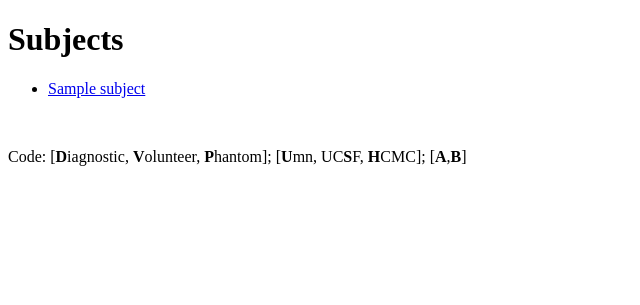
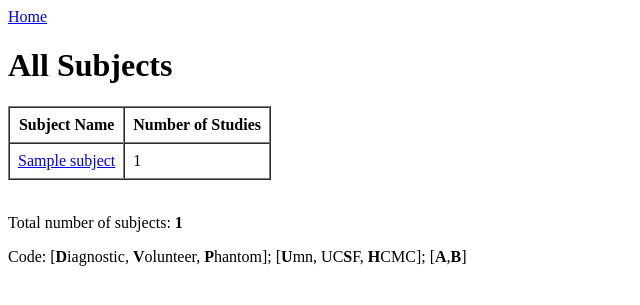
Before and after one commit to patbolan/slug, a Flask app: template templates/subjects.html in a window 1280 px wide. Shown: the top 305 px of the page, without its empty margins (0-640 px from the left). Run offline with Flask 3, Linux system fonts and the light colour scheme; the template is opened without the code that fills it: most values are stand-ins (such as "Sample title", 1, 10 or a date in 2020).

Commit message:
Enhanced Subjects page

```diff
--- a/app.py
+++ b/app.py
@@ -5,9 +5,28 @@ import random
 import time
 import csv  # Add this import for handling CSV files
 import json  # Add this import for handling JSON files
+import re  # Add this import for regular expressions
 
 app = Flask(__name__)
 DATA_DIR = '/home/bakken-raid8/pcad2/data'
+
+
+def get_all_subjects():
+    pattern = re.compile(r'^[A-Z]{3}-\d{4}$')  # Pattern for XXX-0000
+    subjects = [d for d in os.listdir(DATA_DIR) if os.path.isdir(os.path.join(DATA_DIR, d)) and pattern.match(d)]
+    subjects.sort()
+    return subjects
+
+def get_studies_for_subject(subject_name):
+    subject_path = os.path.join(DATA_DIR, subject_name)
+    if not os.path.isdir(subject_path):
+        return []
+    pattern = re.compile(r'MR-\d{8}$')  # Pattern for MR-YYYYMMDD
+    studies = [d for d in os.listdir(subject_path) if os.path.isdir(os.path.join(subject_path, d)) and pattern.match(d)]
+    studies.sort()
+    return studies
+
+
 
 # Home
 @app.route('/')
@@ -17,20 +36,20 @@ def index():
 # List all subjects
 @app.route('/subjects')
 def subjects():
-    subjects = [d for d in os.listdir(DATA_DIR) if os.path.isdir(os.path.join(DATA_DIR, d))]
-    subjects.sort()
-    return render_template('subjects.html', subjects=subjects)
+    subjects = get_all_subjects()
+    subjects_with_counts = []
+
+    for subject in subjects:
+        studies = get_studies_for_subject(subject)
+        subjects_with_counts.append((subject, len(studies)))
+
+    return render_template('subjects.html', subjects=subjects_with_counts)
 
 # Details for one subject. By default this will include a list of all studies
 @app.route('/subjects/<subject_name>/studies')
 @app.route('/subjects/<subject_name>')
 def subject(subject_name):
-    subject_path = os.path.join(DATA_DIR, subject_name)
-    if not os.path.isdir(subject_path):
-        abort(404)
-
-    studies = [d for d in os.listdir(subject_path) if os.path.isdir(os.path.join(subject_path, d))]
-    studies.sort()
+    studies = get_studies_for_subject(subject_name)
     return render_template('subject.html', subject=subject_name, studies=studies)
 
 # One study. Also list collections
--- a/templates/subjects.html
+++ b/templates/subjects.html
@@ -1,16 +1,37 @@
 <!DOCTYPE html>
 <html>
 <head>
-    <title>Subjects</title>
+    <title>All Subjects</title>
 </head>
 <body>
-    <h1>Subjects</h1>
-    <ul>
-        {% for subject in subjects %}
-            <li><a href="{{ url_for('subject', subject_name=subject) }}">{{ subject }}</a></li>
-        {% endfor %}
-    </ul>
+    <header>
+        <a href="{{ url_for('index') }}">Home</a>
+    </header>
+
+    <h1>All Subjects</h1>
+
+    <table border="1" cellpadding="8" cellspacing="0">
+        <thead>
+            <tr>
+                <th>Subject Name</th>
+                <th>Number of Studies</th>
+            </tr>
+        </thead>
+        <tbody>
+            {% for subject, study_count in subjects %}
+                <tr>
+                    <td>
+                        <a href="{{ url_for('subject', subject_name=subject) }}">{{ subject }}</a>
+                    </td>
+                    <td>{{ study_count }}</td>
+                </tr>
+            {% endfor %}
+        </tbody>
+    </table>
+
     <br>
+    <p>Total number of subjects: <b>{{ subjects|length }}</b></p>
+
     <p>Code: [<b>D</b>iagnostic, <b>V</b>olunteer, <b>P</b>hantom];
     [<b>U</b>mn, UC<b>S</b>F, <b>H</b>CMC];
     [<b>A</b>,<b>B</b>]
```
Also changed, not shown: 1 other file.
